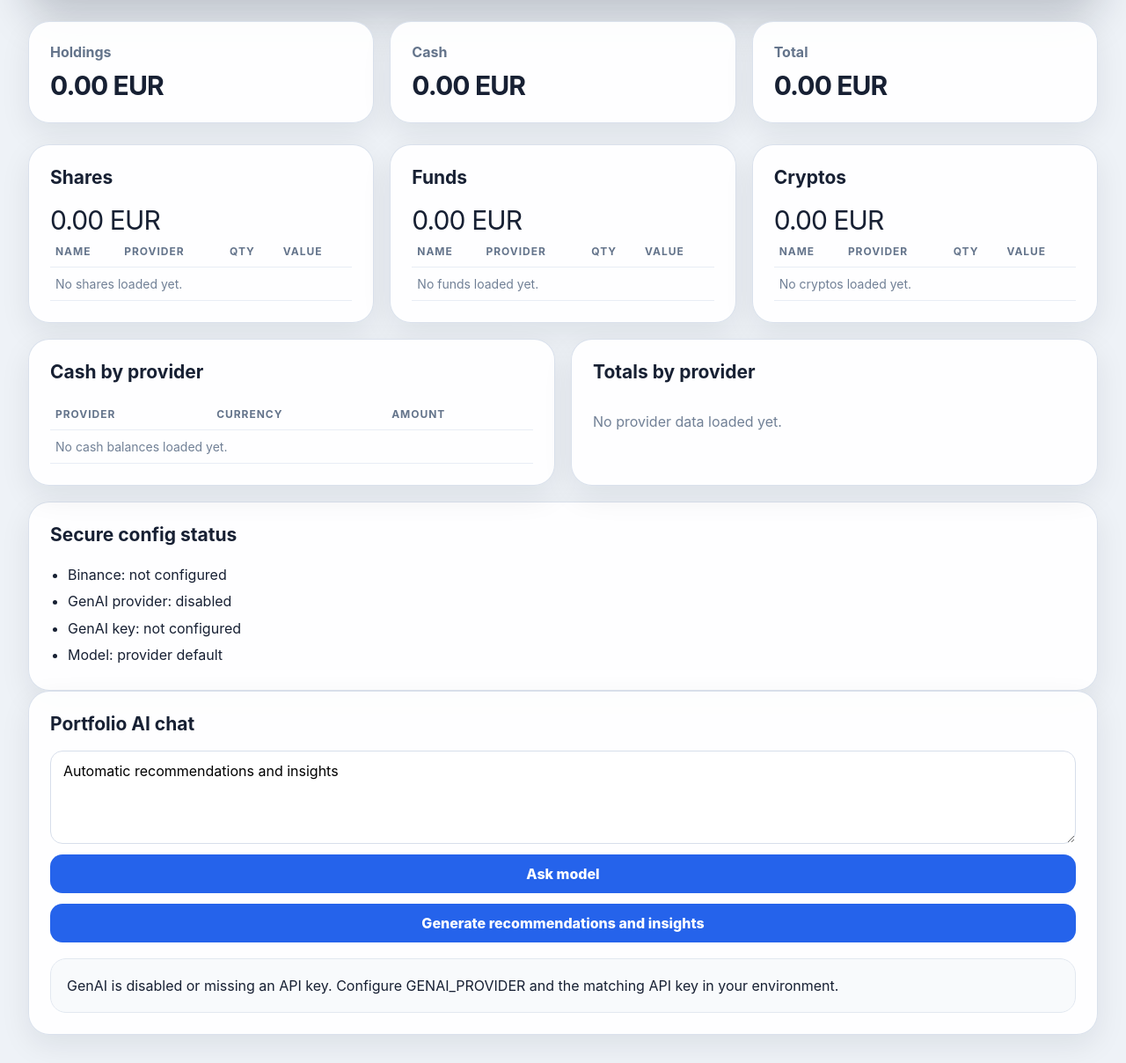
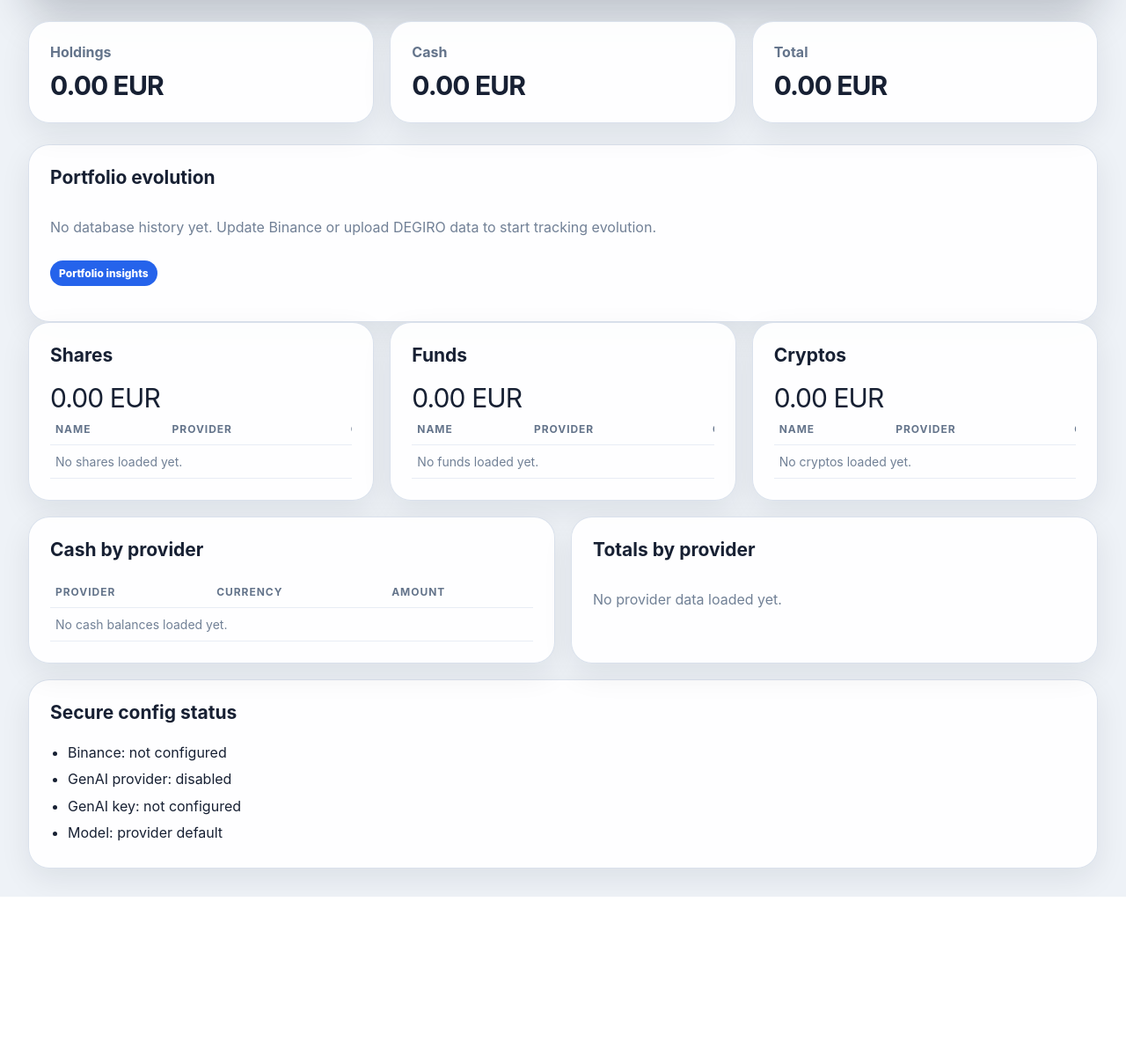
Before and after one commit to rodrio/Pythagoras, a FastAPI app: page / in a window 1280 px wide. Shown: the part 329-1537 px from the top of the page at 88% size. After the commit the page ends 1348 px from the top, so only its background shows below. Run offline with FastAPI, Linux system fonts and the light colour scheme; some libraries are stand-ins or nearby versions.

Commit message:
MVP 0.5 database refactor

```diff
--- a/app/main.py
+++ b/app/main.py
@@ -1,4 +1,3 @@
-import os
 from pathlib import Path
 
 from fastapi import FastAPI, File, Form, Request, UploadFile
@@ -7,108 +6,62 @@ from fastapi.staticfiles import StaticFiles
 from fastapi.templating import Jinja2Templates
 
 from app.currency import CurrencyConverter
+from app.database import Database
 from app.genai import GenAIService
 from app.portfolio import PortfolioService
 from app.providers import BinanceProvider, DegiroCsvProvider
-from app.settings import get_settings, set_env_file
+from app.runtime_config import RuntimeConfig
+from app.settings import get_settings
 
 BASE_DIR = Path(__file__).resolve().parent.parent
 DATA_DIR = BASE_DIR / "data"
-ENV_FILE = BASE_DIR / ".env"
 
 app = FastAPI(title="Pythagoras Portfolio Manager")
 app.mount("/static", StaticFiles(directory=BASE_DIR / "static"), name="static")
 templates = Jinja2Templates(directory=BASE_DIR / "templates")
 
 
-def services() -> tuple[PortfolioService, DegiroCsvProvider, GenAIService]:
+def database() -> Database:
     settings = get_settings()
-    degiro = DegiroCsvProvider(DATA_DIR)
-    portfolio = PortfolioService(BinanceProvider(settings), degiro, CurrencyConverter(settings))
-    return portfolio, degiro, GenAIService(settings)
+    db = Database(settings)
+    db.ensure_seed_data()
+    return db
 
 
-def masked_environment() -> list[dict[str, str]]:
-    # Check actual environment variables only (Render / shell).
-    # .env file values are intentionally not shown here so env vars take priority.
-    names = [
-        "APP_ENV",
-        "DEFAULT_DISPLAY_CURRENCY",
-        "INVESTOR_PROFILE",
-        "INVESTMENT_OBJECTIVES",
-        "RISK_TOLERANCE",
-        "INVESTMENT_HORIZON",
-        "BINANCE_API_KEY",
-        "BINANCE_API_SECRET",
-        "BINANCE_BASE_URL",
-        "GENAI_PROVIDER",
-        "GENAI_MODEL",
-        "GOOGLE_API_KEY",
-        "OPENAI_API_KEY",
-        "ANTHROPIC_API_KEY",
-        "EXCHANGERATE_HOST_URL",
-    ]
-    rows: list[dict[str, str]] = []
-    for name in names:
-        detected = os.getenv(name) not in (None, "")
-        rows.append({"name": name, "status": "detected" if detected else "missing"})
-    return rows
+def runtime_settings(db: Database | None = None) -> RuntimeConfig:
+    settings = get_settings()
+    db = db or Database(settings)
+    return RuntimeConfig(settings, db.config())
 
 
-def update_env_file(updates: dict[str, str]) -> None:
-    existing = ENV_FILE.read_text(encoding="utf-8").splitlines() if ENV_FILE.exists() else []
-    updated_keys: set[str] = set()
-    lines: list[str] = []
-    for line in existing:
-        if not line.strip() or line.lstrip().startswith("#") or "=" not in line:
-            lines.append(line)
-            continue
-        key = line.split("=", 1)[0].strip()
-        if key in updates:
-            lines.append(f"{key}={updates[key]}")
-            updated_keys.add(key)
-        else:
-            lines.append(line)
-    for key, value in updates.items():
-        if key not in updated_keys:
-            lines.append(f"{key}={value}")
-    ENV_FILE.write_text("\n".join(lines) + "\n", encoding="utf-8")
-    from app.settings import _get_settings_impl
-    _get_settings_impl.cache_clear()
+def services() -> tuple[PortfolioService, DegiroCsvProvider, GenAIService, Database, RuntimeConfig]:
+    db = database()
+    settings = runtime_settings(db)
+    degiro = DegiroCsvProvider(DATA_DIR)
+    portfolio = PortfolioService(BinanceProvider(settings), degiro, CurrencyConverter(settings), db)
+    return portfolio, degiro, GenAIService(settings, db), db, settings
 
 
 @app.get("/", response_class=HTMLResponse)
 async def dashboard(request: Request, currency: str | None = None):
-    settings = get_settings()
-    portfolio, _, genai = services()
+    portfolio, _, genai, db, settings = services()
     display_currency = currency or settings.default_display_currency
     data = await portfolio.dashboard(display_currency)
-    chat_answer = await genai.insights(data)
     return templates.TemplateResponse(
         request=request,
         name="dashboard.html",
-        context={"data": data, "settings": settings, "genai_configured": genai.configured, "chat_message": "Automatic recommendations and insights", "chat_answer": chat_answer},
+        context={"data": data, "settings": settings, "genai_configured": genai.configured, "evolution": db.portfolio_evolution()},
     )
 
 
 @app.get("/version-log", response_class=HTMLResponse)
 async def version_log(request: Request):
-    entries = [
-        "MVP v0.3.4 Automated GenAI insights and persistent portfolio chat",
-        "MVP v0.3.3 Env vars adjustments",
-        "MVP v0.3.2 UX improvements",
-        "MVP v0.3.1 Code corrections",
-        "MVP v0.3 added version log",
-        "MVP v0.2 extending the draft",
-        "MVP v0.1 MVP initial draft",
-    ]
-    return templates.TemplateResponse(request=request, name="version_log.html", context={"entries": entries})
+    return templates.TemplateResponse(request=request, name="version_log.html", context={"entries": database().version_log()})
 
 
 @app.get("/binance", response_class=HTMLResponse)
 async def binance_page(request: Request, currency: str | None = None):
-    settings = get_settings()
-    portfolio, _, _ = services()
+    portfolio, _, _, _, settings = services()
     data = await portfolio.dashboard(currency or settings.default_display_currency)
     holdings = [item for item in data.holdings if item.provider == "Binance"]
     cash = [item for item in data.cash if item.provider == "Binance"]
@@ -117,7 +70,8 @@ async def binance_page(request: Request, currency: str | None = None):
 
 @app.post("/binance/update")
 async def update_binance():
-    await BinanceProvider(get_settings()).fetch()
+    portfolio, _, _, _, _ = services()
+    await portfolio.refresh_snapshot()
     return RedirectResponse("/binance", status_code=303)
 
 
@@ -129,67 +83,72 @@ async def degiro_page(request: Request):
 
 @app.post("/upload/degiro")
 async def upload_degiro(report_type: str = Form(...), file: UploadFile = File(...)):
-    _, degiro, _ = services()
+    portfolio, degiro, _, _, _ = services()
     content = await file.read()
     degiro.save_upload(report_type, file.filename or "report.csv", content)
+    await portfolio.refresh_snapshot()
     return RedirectResponse("/degiro", status_code=303)
 
 
-@app.get("/environment", response_class=HTMLResponse)
-async def environment_page(request: Request, saved: str | None = None):
-    from app.settings import _CUSTOM_ENV_FILE, _DEFAULT_ENV_FILE_PATH
-    env_file = _CUSTOM_ENV_FILE or _DEFAULT_ENV_FILE_PATH or ""
-    return templates.TemplateResponse(
-        request=request,
-        name="environment.html",
-        context={"variables": masked_environment(), "env_file": env_file, "saved": saved == "1"},
-    )
+@app.get("/config", response_class=HTMLResponse)
+async def config_page(request: Request, saved: str | None = None):
+    db = database()
+    return templates.TemplateResponse(request=request, name="config.html", context={"settings": runtime_settings(db), "rows": db.config_rows(), "saved": saved == "1", "db_configured": db.configured})
 
 
-@app.post("/environment")
-async def save_env_file(env_file: str = Form(...)):
-    path = Path(env_file.strip())
-    if not path.exists():
-        return RedirectResponse("/environment?saved=0", status_code=303)
-    set_env_file(str(path))
-    return RedirectResponse("/environment?saved=1", status_code=303)
+@app.post("/config")
+async def save_config(request: Request):
+    form = await request.form()
+    updates = {key: str(value) for key, value in form.items()}
+    database().update_config(updates)
+    return RedirectResponse("/config?saved=1", status_code=303)
 
 
-@app.get("/config/genai", response_class=HTMLResponse)
-async def genai_config_page(request: Request, saved: str | None = None):
-    return templates.TemplateResponse(request=request, name="genai_config.html", context={"settings": get_settings(), "saved": saved == "1"})
-
-
-@app.post("/config/genai")
-async def save_genai_config(provider: str = Form(...), model: str = Form("")):
-    if provider not in {"disabled", "google", "openai", "anthropic"}:
-        provider = "disabled"
-    update_env_file({"GENAI_PROVIDER": provider, "GENAI_MODEL": model.strip()})
-    return RedirectResponse("/config/genai?saved=1", status_code=303)
+@app.get("/chat", response_class=HTMLResponse)
+async def chat_page(request: Request, currency: str | None = None):
+    portfolio, _, genai, _, settings = services()
+    data = await portfolio.dashboard(currency or settings.default_display_currency)
+    return templates.TemplateResponse(request=request, name="chat.html", context={"data": data, "settings": settings, "genai_configured": genai.configured, "conversation": genai._conversation_block()})
 
 
 @app.post("/chat", response_class=HTMLResponse)
 async def chat(request: Request, message: str = Form(...), currency: str = Form("EUR")):
-    portfolio, _, genai = services()
+    portfolio, _, genai, _, settings = services()
     data = await portfolio.dashboard(currency)
     answer = await genai.chat(data, message)
     return templates.TemplateResponse(
         request=request,
-        name="dashboard.html",
-        context={"data": data, "settings": get_settings(), "genai_configured": genai.configured, "chat_message": message, "chat_answer": answer},
+        name="chat.html",
+        context={"data": data, "settings": settings, "genai_configured": genai.configured, "chat_message": message, "chat_answer": answer, "conversation": genai._conversation_block()},
     )
 
 
-@app.post("/insights", response_class=HTMLResponse)
-async def insights(request: Request, currency: str = Form("EUR")):
-    portfolio, _, genai = services()
-    data = await portfolio.dashboard(currency)
-    answer = await genai.insights(data)
-    return templates.TemplateResponse(
-        request=request,
-        name="dashboard.html",
-        context={"data": data, "settings": get_settings(), "genai_configured": genai.configured, "chat_message": "Generate portfolio insights", "chat_answer": answer},
-    )
+@app.get("/insights/portfolio", response_class=HTMLResponse)
+async def portfolio_insight(request: Request, currency: str | None = None):
+    portfolio, _, genai, _, settings = services()
+    data = await portfolio.dashboard(currency or settings.default_display_currency)
+    return templates.TemplateResponse(request=request, name="insight_popup.html", context={"title": "Portfolio insights", "answer": await genai.portfolio_insight(data)})
+
+
+@app.get("/insights/asset/{symbol}", response_class=HTMLResponse)
+async def asset_insight(request: Request, symbol: str, currency: str | None = None):
+    portfolio, _, genai, _, settings = services()
+    data = await portfolio.dashboard(currency or settings.default_display_currency)
+    return templates.TemplateResponse(request=request, name="insight_popup.html", context={"title": f"{symbol} insights", "answer": await genai.asset_insight(data, symbol)})
+
+
+@app.get("/macro/asset/{symbol}", response_class=HTMLResponse)
+async def asset_macro(request: Request, symbol: str, currency: str | None = None):
+    portfolio, _, genai, _, settings = services()
+    data = await portfolio.dashboard(currency or settings.default_display_currency)
+    return templates.TemplateResponse(request=request, name="insight_popup.html", context={"title": f"{symbol} macro context", "answer": await genai.asset_macro(data, symbol)})
+
+
+@app.get("/compare/asset/{symbol}", response_class=HTMLResponse)
+async def asset_compare(request: Request, symbol: str, currency: str | None = None):
+    portfolio, _, genai, _, settings = services()
+    data = await portfolio.dashboard(currency or settings.default_display_currency)
+    return templates.TemplateResponse(request=request, name="compare.html", context={"symbol": symbol, "comparison_html": await genai.asset_compare(data, symbol)})
 
 
 @app.get("/health")
--- a/app/settings.py
+++ b/app/settings.py
@@ -17,6 +17,8 @@ _CUSTOM_ENV_FILE: str | None = None
 class Settings(BaseSettings):
     app_env: str = "local"
     app_secret_key: str = Field(default="change-me", repr=False)
+    database_url: str | None = Field(default=None, repr=False)
+    supabase_db_url: str | None = Field(default=None, repr=False)
     default_display_currency: Literal["NATIVE", "EUR", "USD"] = "EUR"
 
     investor_profile: str = "Long-term investor focused on diversified growth."
--- a/requirements.txt
+++ b/requirements.txt
@@ -8,3 +8,4 @@ pandas>=2.2.3
 openai>=1.59.6
 anthropic>=0.42.0
 google-generativeai>=0.8.3
+psycopg[binary]>=3.2.3
--- a/static/styles.css
+++ b/static/styles.css
@@ -45,4 +45,11 @@ th { color: #64748b; font-size: 12px; text-transform: uppercase; letter-spacing:
 .notice { margin: 18px 0; padding: 16px 18px; border-radius: 18px; background: #dcfce7; color: #166534; font-weight: 800; }
 .version-log p { margin: 0; padding: 16px 0; border-bottom: 1px solid #e8edf5; font-size: 20px; font-weight: 800; }
 .version-log p:last-child { border-bottom: 0; }
+.actions { display: flex; gap: 6px; flex-wrap: wrap; min-width: 180px; }
+.actions a, .button-link { display: inline-flex; align-items: center; justify-content: center; text-decoration: none; background: #2563eb; color: white; border-radius: 999px; padding: 7px 10px; font-size: 12px; font-weight: 800; }
+.actions a:hover, .button-link:hover { background: #1d4ed8; }
+.table-scroll { overflow-x: auto; width: 100%; }
+.table-scroll table { min-width: 720px; }
+.modal-shell { min-height: 100vh; display: grid; place-items: center; }
+.modal-card { width: min(960px, 100%); }
 @media (max-width: 980px) { .hero, .cards, .menu-cards, .three, .two { grid-template-columns: 1fr; display: grid; } .shell { padding: 18px; } }
--- a/templates/binance.html
+++ b/templates/binance.html
@@ -16,8 +16,8 @@
       <a href="/">Dashboard</a>
       <a href="/binance">Binance</a>
       <a href="/degiro">DEGIRO</a>
-      <a href="/environment">Environment</a>
-      <a href="/config/genai">GenAI config</a>
+      <a href="/config">Configuration</a>
+      <a href="/chat">GenAI chat</a>
       <a href="/version-log">Version log</a>
     </div>
   </div>
--- a/templates/dashboard.html
+++ b/templates/dashboard.html
@@ -16,8 +16,8 @@
       <a href="/">Dashboard</a>
       <a href="/binance">Binance</a>
       <a href="/degiro">DEGIRO</a>
-      <a href="/environment">Environment</a>
-      <a href="/config/genai">GenAI config</a>
+      <a href="/config">Configuration</a>
+      <a href="/chat">GenAI chat</a>
       <a href="/version-log">Version log</a>
     </div>
   </div>
@@ -44,21 +44,39 @@
       <article class="card"><span>Total</span><strong>{{ '%.2f'|format(data.total_holdings_value + data.total_cash_value) }} {{ data.display_currency }}</strong></article>
     </section>
 
+    <section class="panel">
+      <h2>Portfolio evolution</h2>
+      <div class="bars">
+        {% for point in evolution %}
+        <div><span>{{ point.date }}</span><strong>{{ point.total_value }} {{ data.display_currency }}</strong></div>
+        {% else %}
+        <p class="muted">No database history yet. Update Binance or upload DEGIRO data to start tracking evolution.</p>
+        {% endfor %}
+      </div>
+      <p style="margin-top:12px;"><a class="button-link" href="/insights/portfolio?currency={{ data.display_currency }}">Portfolio insights</a></p>
+    </section>
+
     <section class="grid three">
       {% for section in ['Shares', 'Funds', 'Cryptos'] %}
       <article class="panel">
         <h2>{{ section }}</h2>
         <p class="big">{{ '%.2f'|format(data.by_section.get(section, 0)) }} {{ data.display_currency }}</p>
-        <table>
-          <thead><tr><th>Name</th><th>Provider</th><th>Qty</th><th>Value</th></tr></thead>
+        <div class="table-scroll"><table>
+          <thead><tr><th>Name</th><th>Provider</th><th>Qty</th><th>Value</th><th>GenAI</th></tr></thead>
           <tbody>
           {% for holding in data.holdings if holding.section.value == section %}
-            <tr><td>{{ holding.name }}</td><td>{{ holding.provider }}</td><td>{{ '%.6g'|format(holding.quantity) }}</td><td>{{ '%.2f'|format(holding.display_market_value) }} {{ holding.display_currency }}</td></tr>
+            <tr>
+              <td>{{ holding.name }}<br><span class="muted">{{ holding.symbol }}</span></td>
+              <td>{{ holding.provider }}</td>
+              <td>{{ '%.6g'|format(holding.quantity) }}</td>
+              <td>{{ '%.2f'|format(holding.display_market_value) }} {{ holding.display_currency }}</td>
+              <td class="actions"><a href="/insights/asset/{{ holding.symbol }}?currency={{ data.display_currency }}">Insight</a><a href="/macro/asset/{{ holding.symbol }}?currency={{ data.display_currency }}">Macro</a><a href="/compare/asset/{{ holding.symbol }}?currency={{ data.display_currency }}">Compare</a></td>
+            </tr>
           {% else %}
-            <tr><td colspan="4" class="muted">No {{ section|lower }} loaded yet.</td></tr>
+            <tr><td colspan="5" class="muted">No {{ section|lower }} loaded yet.</td></tr>
           {% endfor %}
           </tbody>
-        </table>
+        </table></div>
       </article>
       {% endfor %}
     </section>
@@ -100,21 +118,6 @@
       </ul>
     </section>
 
-    <section class="panel">
-      <h2>Portfolio AI chat</h2>
-      <form method="post" action="/chat" class="chat-form">
-        <input type="hidden" name="currency" value="{{ data.display_currency }}">
-        <textarea name="message" rows="4" placeholder="Ask about diversification, risk, cash allocation, provider exposure..." required>{{ chat_message or '' }}</textarea>
-        <button>Ask model</button>
-      </form>
-      <form method="post" action="/insights" class="inline-form">
-        <input type="hidden" name="currency" value="{{ data.display_currency }}">
-        <button type="submit">Generate recommendations and insights</button>
-      </form>
-      {% if chat_answer %}
-      <div class="answer">{{ chat_answer }}</div>
-      {% endif %}
-    </section>
   </main>
 </body>
 </html>
--- a/templates/degiro.html
+++ b/templates/degiro.html
@@ -16,8 +16,8 @@
       <a href="/">Dashboard</a>
       <a href="/binance">Binance</a>
       <a href="/degiro">DEGIRO</a>
-      <a href="/environment">Environment</a>
-      <a href="/config/genai">GenAI config</a>
+      <a href="/config">Configuration</a>
+      <a href="/chat">GenAI chat</a>
       <a href="/version-log">Version log</a>
     </div>
   </div>
--- a/templates/version_log.html
+++ b/templates/version_log.html
@@ -16,8 +16,8 @@
       <a href="/">Dashboard</a>
       <a href="/binance">Binance</a>
       <a href="/degiro">DEGIRO</a>
-      <a href="/environment">Environment</a>
-      <a href="/config/genai">GenAI config</a>
+      <a href="/config">Configuration</a>
+      <a href="/chat">GenAI chat</a>
       <a href="/version-log">Version log</a>
     </div>
   </div>
```
Also changed, not shown: app/database.py (added, +207 -0 lines), app/genai.py (+38 -1 lines), app/portfolio.py (+13 -1 lines), app/runtime_config.py (added, +28 -0 lines), templates/chat.html (added, +16 -0 lines), templates/compare.html (added, +9 -0 lines), templates/config.html (added, +26 -0 lines), templates/environment.html (deleted, +0 -42 lines), templates/genai_config.html (deleted, +0 -33 lines), templates/insight_popup.html (added, +7 -0 lines), supabase/migrations/20260527000000_mvp_05_database_introduced.sql (added), 1 other file.
